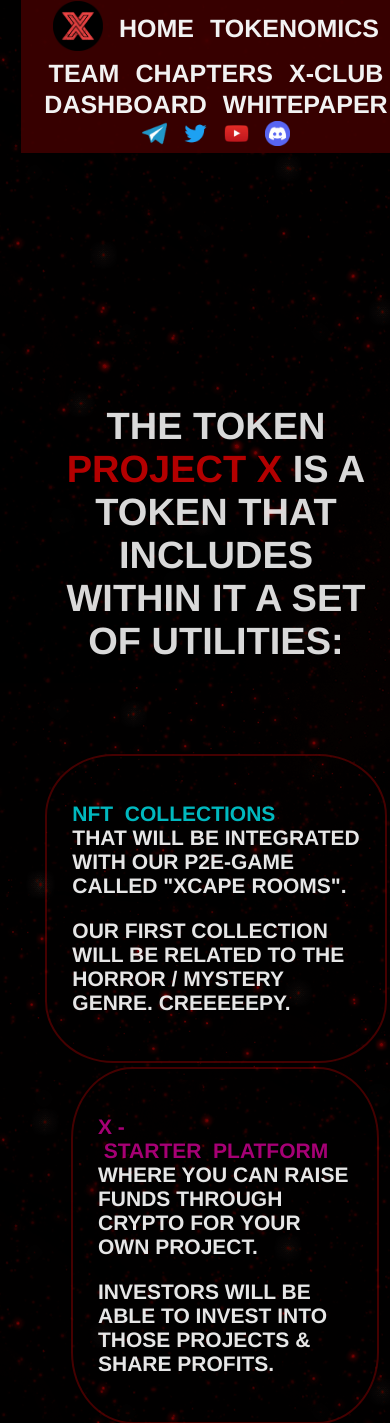
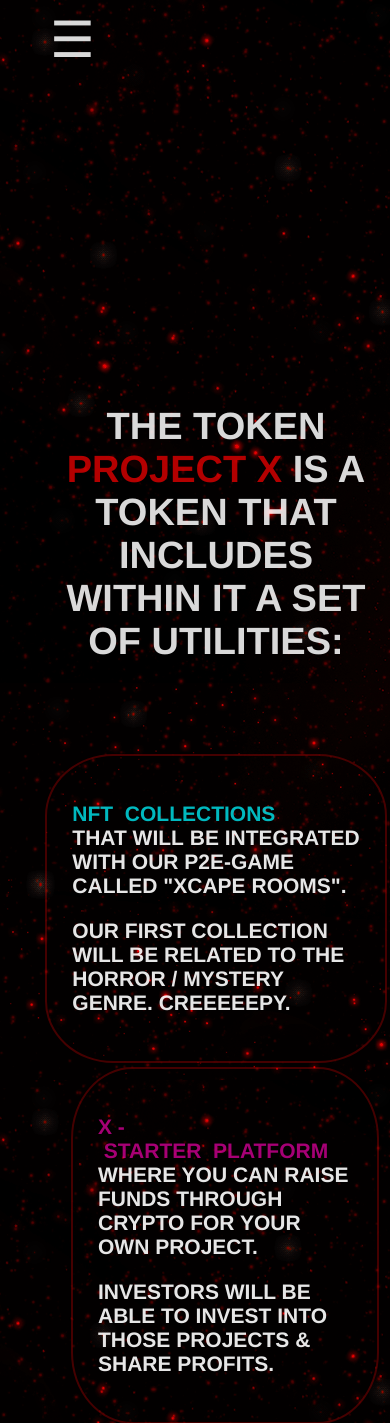
Before and after one commit to Benny902/ProXtoken, a PHP site: page /temp.html in a window 390 px wide; the page is wider, and only the part inside the window is pictured. Shown: the top 1423 px of that part. Run offline with PHP 8.4, Linux system fonts and the light colour scheme.

Commit message:
added sidebar for mobile

```diff
--- a/css/styles.css
+++ b/css/styles.css
@@ -7,7 +7,7 @@
 }
 
 body {
-  background-image: url(../media/wp4.gif);
+  background-image: url(../media/wp3.gif);
   background-attachment: fixed;
   color: rgba(255, 255, 255, 0.85);
   font-size: 14px;
@@ -37,6 +37,58 @@
   background: rgba(255, 0, 0, 0);
   color: rgb(255, 0, 0);
   border-radius: 100%;
+}
+
+.sidenav {
+  background-color: rgba(61, 0, 0, 0.904);
+  font-family:'Franklin Gothic Medium', 'Arial Narrow', Arial, sans-serif;
+  height: 70%;
+  width: 0;
+  position: fixed;
+  z-index: 1;
+  top: 0;
+
+  overflow-x: hidden;
+  transition: 0.5s;
+  padding-top: 60px;
+}
+
+.sidenav a {
+  color: #f2f2f2;
+  padding: 2px 8px;
+  text-decoration: none;
+  font-size: 25px;
+  display: block;
+  transition: 0.3s;
+}
+
+.sidenav a:hover {
+  background: rgba(235, 228, 228, 0);
+  color: rgb(255, 0, 0);
+  border-radius: 100%;
+}
+
+.sidenav .closebtn {
+  position: absolute;
+  top: 0;
+  right: 25px;
+  font-size: 36px;
+  margin-left: 50px;
+}
+
+.sidenavbutton{
+  font-size:50px;
+  position:relative;
+  cursor:pointer;
+  position:fixed
+}
+
+@media screen and (min-width:481px) {
+    .sidenav {display:none}
+    .sidenavbutton {display:none}
+}
+@media screen and (max-width:480px) {
+    .navbar {display:none}
 }
 
 .main {
--- a/temp.html
+++ b/temp.html
@@ -7,9 +7,110 @@
 <title>Project X</title>
 <meta charset="utf-8">
 <meta name="viewport" content="width=device-width">
+<style>
+  body {
+  font-family: "Lato", sans-serif;
+}
+
+.navbar {
+  overflow: hidden;
+  background-color: rgba(61, 0, 0, 0.904);
+  position: fixed;
+  top: 0;
+  width: 100%;
+  font-family:'Franklin Gothic Medium', 'Arial Narrow', Arial, sans-serif;
+}
+
+.navbar a {
+  float: left;
+  display: block;
+  color: #f2f2f2;
+  text-align: center;
+  padding: 1px 8px;
+  text-decoration: none;
+  font-size: 25px;
+}
+
+.navbar a:hover {
+  background: rgba(255, 0, 0, 0);
+  color: rgb(255, 0, 0);
+  border-radius: 100%;
+}
+
+.sidenav {
+  background-color: rgba(61, 0, 0, 0.904);
+  font-family:'Franklin Gothic Medium', 'Arial Narrow', Arial, sans-serif;
+  height: 70%;
+  width: 0;
+  position: fixed;
+  z-index: 1;
+  top: 0;
+
+  overflow-x: hidden;
+  transition: 0.5s;
+  padding-top: 60px;
+}
+
+.sidenav a {
+  color: #f2f2f2;
+  padding: 2px 8px;
+  text-decoration: none;
+  font-size: 25px;
+  display: block;
+  transition: 0.3s;
+}
+
+.sidenav a:hover {
+  background: rgba(235, 228, 228, 0);
+  color: rgb(255, 0, 0);
+  border-radius: 100%;
+}
+
+.sidenav .closebtn {
+  position: absolute;
+  top: 0;
+  right: 25px;
+  font-size: 36px;
+  margin-left: 50px;
+}
+
+
+@media screen and (min-width:481px) {
+    .sidenav {display:none}
+}
+@media screen and (max-width:480px) {
+    .navbar {display:none}
+}
+  </style>
+
 </head>
 
 <body  style="padding-left: 42px;">
+
+  <div id="mySidenav" class="sidenav">
+    <a href="#HOME" class="closebtn" onclick="closeNav()">&times;</a>
+    <a class="navbar-brand" href="index.html#"><img src="media/prox500new.png" alt="icon" style="max-width: 50px; max-height: 50x"></img></a></a>
+          <a href="#"><b>HOME</b></a>
+          <a href="index.html#TOKENOMICS" onclick="closeNav()"><b>TOKENOMICS</b></a>
+          <a href="index.html#TEAM" onclick="closeNav()"><b>TEAM</b></a>
+          <a href="index.html#CHAPTERS" onclick="closeNav()"><b>CHAPTERS</b></a>
+          <a href="pages/xclub.html" onclick="closeNav()"><b>X-CLUB</b></a>
+          <a href="pages/dashboard.html" onclick="closeNav()"><b>DASHBOARD</b></a>
+          <a href="pages/whitepaper.html" onclick="closeNav()"><b>WHITEPAPER</b></a>
+  </div>
+
+  <span style="font-size:50px;position:relative;cursor:pointer;position:fixed" onclick="openNav()">&#9776;</span>
+
+  <script>
+  function openNav() {
+    document.getElementById("mySidenav").style.width = "200px";
+  }
+
+  function closeNav() {
+    document.getElementById("mySidenav").style.width = "0";
+  }
+  </script>
+
   <div>
 <div class="navbar">
         <a class="navbar-brand" href="index.html#"><img src="media/prox500new.png" alt="icon" style="max-width: 50px; max-height: 50x"></img></a></a>
@@ -35,6 +136,10 @@
 <div><table class="table3"><tr></td></tr></table> </div>
 <div><table class="table3"><tr></td></tr></table> </div>
 <div><a class="navbar-brand" href="index.html#"><img src="media/projectXgifcut.gif" alt="icon" style="max-width: 300px; max-height: 300x"></img></a></a></div>
+
+
+
+
 
 
   <div><table class="table3"><tr></td></tr></table> </div>
```
Also changed, not shown: index.html (+61 -1 lines).
